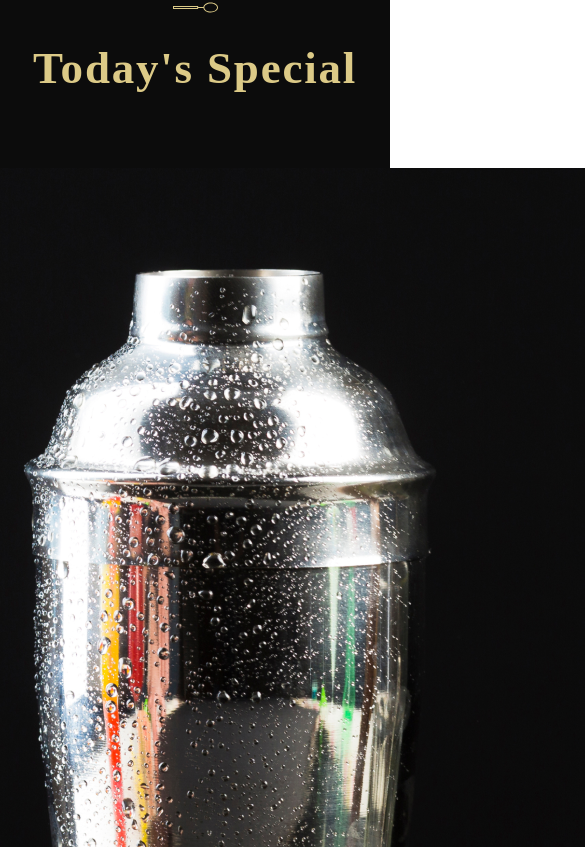
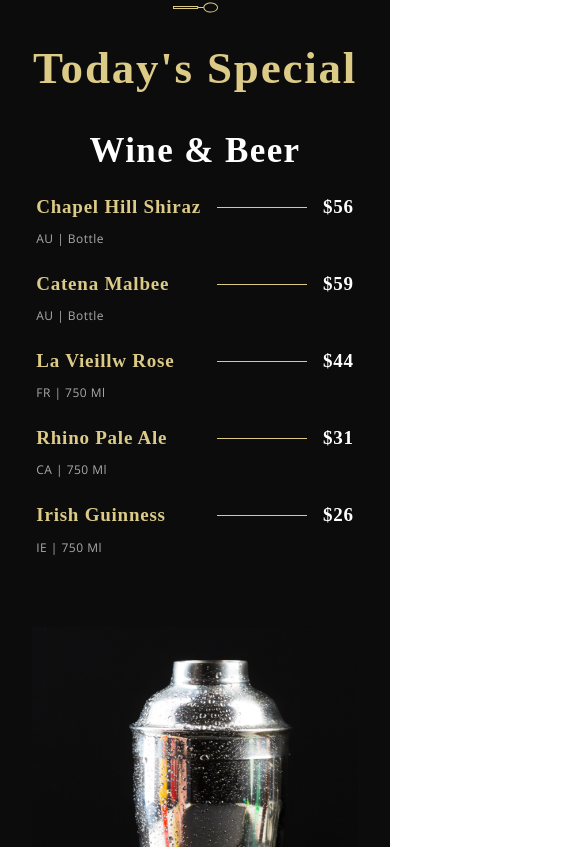
Before and after one commit to AmanKamble/gerish-restaurant, a React (Create React App) app: page / in a window 390 px wide. Shown: the part 3177-4024 px from the top of the page, 585 px wide, since content can reach past the window. Built offline with nearby package versions, Linux system fonts and the light colour scheme; a web font is replaced by a local one.

Commit message:
special menu

```diff
--- a/src/components/Menuitem/MenuItem.css
+++ b/src/components/Menuitem/MenuItem.css
@@ -27,7 +27,7 @@
     margin: 0px 1rem;
 }
 
-.app__menuitem-price{
+.app__menuitem-price {
     display: flex;
     justify-content: flex-end;
     align-items: flex-end;
--- a/src/components/Navbar/Navbar.jsx
+++ b/src/components/Navbar/Navbar.jsx
@@ -15,7 +15,7 @@
       <ul className='app__navbar-links'>
         <li className='p__opensans'><a href="#home">Home</a></li>
         <li className='p__opensans'><a href="#about">About</a></li>
-        <li className='p__opensans'><a href="Menu">Menu</a></li>
+        <li className='p__opensans'><a href="menu">Menu</a></li>
         <li className='p__opensans'><a href="#awards">Awarda</a></li>
         <li className='p__opensans'><a href="#contact">Contact</a></li>
       </ul>
--- a/src/container/Menu/SpecialMenu.css
+++ b/src/container/Menu/SpecialMenu.css
@@ -1,17 +1,83 @@
-.app__specialMenu{
+.app__specialMenu {
     flex-direction: column;
     background: var(--color-black);
 }
-.app__specialMenu-title{
-    margin-bottom: 2rem;
+
+.app__specialMenu-title {
+    margin-bottom: 1.5rem;
     text-align: center;
 }
 
-.app__specialMenu-menu{
+.app__specialMenu-menu {
     width: 100%;
-    margin: 2rem 0;
+    height: 100%;
+    margin: 1rem 0 1rem 0;
     display: flex;
     justify-content: center;
     align-items: flex-start;
     flex-direction: row;
 }
+
+.app__specialMenu-menu_heading {
+    font-family: var(--font-base);
+    font-weight: 600;
+    font-size: 45px;
+    line-height: 58.5px;
+    letter-spacing: 0.04em;
+    color: var(--color-white);
+}
+
+.app__specialMenu-menu_wine,
+.app__specialMenu-menu_cocktails {
+    flex: 1;
+    width: 100%;
+    flex-direction: column;
+}
+
+.app__specialMenu-menu_img {
+    width: 410px;
+    margin: 0 2rem;
+}
+
+.app__specialMenu-menu_img img {
+    width: 100%;
+    height: auto;
+}
+
+.app__specialMenu-menu_item {
+    display: flex;
+    flex-direction: column;
+    margin: 2rem 0;
+    width: 100%;
+}
+
+@media screen and (max-width: 2000px) {
+    .app__specialMenu-menu_img {
+        width: 330px;
+    }
+    .app__specialMenu-menu_img img {
+        height: 440px;
+    }
+}
+
+@media screen and (max-width: 900px) {
+    .app__specialMenu-menu {
+        flex-direction: column;
+        align-items: center;
+        width: 100%;
+        margin: 0;
+    }
+}
+
+@media screen and (max-width: 650px) {
+    .app__specialMenu-menu_img {
+        width: 100%;
+    }
+    .app__specialMenu-menu_heading{
+        font-size: 35px;
+        line-height: 48.8px;
+    }
+    .app__specialMenu-menu_img{
+        margin: 3rem 0;
+    }
+}
--- a/src/container/Menu/SpecialMenu.jsx
+++ b/src/container/Menu/SpecialMenu.jsx
@@ -26,7 +26,7 @@
           <img src={images.menu} alt="menu img" />
         </div>
         <div className="app__specialMenu-menu_cocktails flex__center">
-          <p className='app__specialMenu-menu_heading'>Wine & Beer</p>
+          <p className='app__specialMenu-menu_heading'>Cocktails</p>
           <div className="app__specialMenu-menu_items">
             {
               data.cocktails.map((cocktail, index)=>(
```
